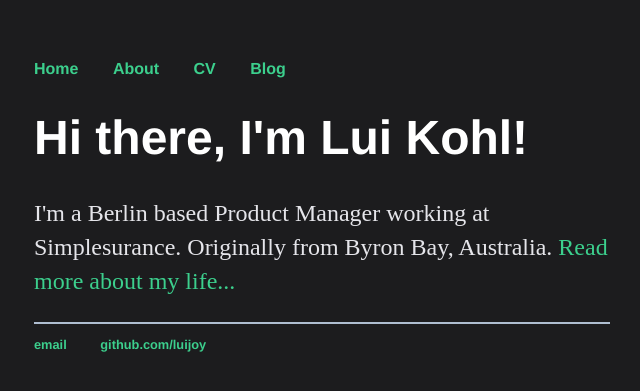
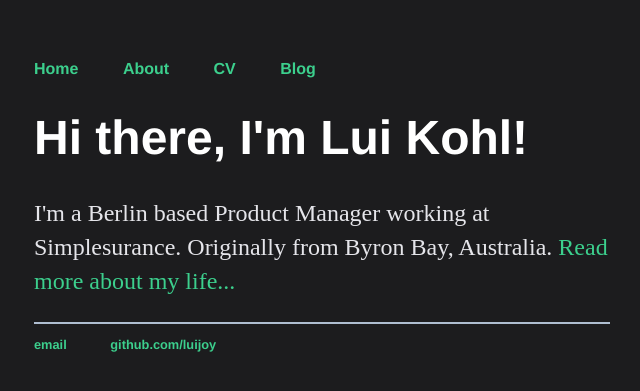
Before and after one commit to luijoy/luijoy.github.io, a Jekyll site: the page built from index.html, in a window 1280 px wide. Shown: the top 391 px of the page, without its empty margins (318-958 px from the left). Built offline with Jekyll 4.4.1, drawn with Linux system fonts in a browser that asks for light colours.

Commit message:
Update main.css

```diff
--- a/css/main.css
+++ b/css/main.css
@@ -12,7 +12,7 @@ nav ul, footer ul {
 }
 nav ul li, footer ul li {
     display: inline;
-    margin-right: 30px;
+    margin-right: 40px;
 }
 a {
     text-decoration: none;
```
